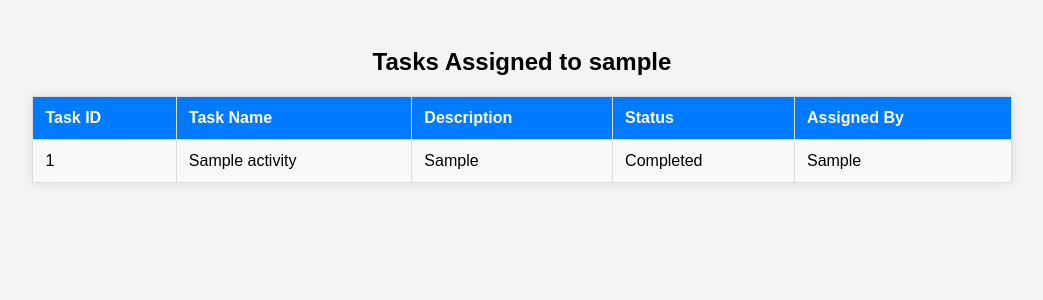
After one commit to VishnuMK2006/to_do, a Django app: page /get_info/task-assign/1/ in a window 1280 px wide. The commit adds this page. Shown: the top 300 px of the page, without its empty margins (118-1161 px from the left). Run offline with Django 5.2, Linux system fonts and the light colour scheme; tables that the repository leaves empty hold one stand-in row (values such as "Sample post").

Commit message:
final with minar changes

```diff
--- a/get_info/templates/get_info/task_assign.html
+++ b/get_info/templates/get_info/task_assign.html
@@ -11,13 +11,13 @@
         <h2 class="text-center">Task Assignment</h2>
 
         <!-- Task Assignment Form -->
-        <form method="POST" action="{%url 'assign_task' %}">
+        <form method="POST" action="{% url 'assign_task' admin.user_id %}">
             {% csrf_token %}
 
             <div class="form-group">
                 <label for="task_name">Task Name</label>
                 <input type="text" class="form-control" id="task_name" name="task_name" required>
-                <input type="text" class="form-control" id="admin_id" name="admin_id" hidden value="1">
+                <input type="text" class="form-control" id="admin_id" name="admin_id" hidden value="#####"> #######
             </div>
 
             <div class="form-group">
--- /dev/null
+++ b/get_info/templates/get_info/user_task.html
@@ -0,0 +1,61 @@
+<!DOCTYPE html>
+<html lang="en">
+<head>
+    <meta charset="UTF-8">
+    <title>{{ user.user_name }}'s Tasks</title>
+    <style>
+        body {
+            font-family: Arial, sans-serif;
+            background: #f4f4f4;
+            padding: 20px;
+        }
+        h2 {
+            text-align: center;
+        }
+        table {
+            width: 80%;
+            margin: 0 auto;
+            background: white;
+            border-collapse: collapse;
+            box-shadow: 0px 0px 10px rgba(0,0,0,0.1);
+        }
+        th, td {
+            padding: 12px;
+            border: 1px solid #ddd;
+            text-align: left;
+        }
+        th {
+            background: #007BFF;
+            color: white;
+        }
+        tr:nth-child(even) {
+            background: #f9f9f9;
+        }
+    </style>
+</head>
+<body>
+    <h2>Tasks Assigned to {{ user.user_name }}</h2>
+    <table>
+        <tr>
+            <th>Task ID</th>
+            <th>Task Name</th>
+            <th>Description</th>
+            <th>Status</th>
+            <th>Assigned By</th>
+        </tr>
+        {% for t in task %}
+        <tr>
+            <td>{{ t.task_id }}</td>
+            <td>{{ t.task_name }}</td>
+            <td>{{ t.task_des }}</td>
+            <td>{{ t.status|yesno:"Completed,Pending" }} </td>
+            <td>{{ t.created_by }}</td>
+        </tr>
+        {% empty %}
+        <tr>
+            <td colspan="5" style="text-align:center;">No tasks assigned.</td>
+        </tr>
+        {% endfor %}
+    </table>
+</body>
+</html>
--- a/get_info/urls.py
+++ b/get_info/urls.py
@@ -1,8 +1,9 @@
 from django.urls import path
 from . import views
 urlpatterns=[
-    path('admin_task_assignment/',views.admin_user_list,name='admin_user_list'),
-    path('t_submit/',views.assign_task,name='assign_task'),
+    path('admin_task_assignment/<int:user_id>/',views.admin_user_list,name='admin_user_list'),
+    path('t_submit/<int:user_id>/',views.assign_task,name='assign_task'),
     path('signup/',views.signup_area,name='signup_area'),
     path('login/',views.login_area,name='login_area'),
+    path('task-assign/<int:user_id>/', views.task_assign, name='task_assign'),
 ]
--- a/get_info/views.py
+++ b/get_info/views.py
@@ -1,4 +1,4 @@
-from django.shortcuts import render, redirect
+from django.shortcuts import render, redirect,get_object_or_404
 from .models import *
 from django.contrib import messages
 def todo_list(request):
@@ -28,25 +28,28 @@ def complete_task(req):
     return redirect('todo_list')
 
 ##admin user list code
-def admin_user_list(request):
-    task_list=Activity.objects.all()
+def admin_user_list(request,user_id):
+    user = get_object_or_404(User, user_id=user_id)
+    #task_list=Activity.objects.all()
+    task_list = Activity.objects.filter(created_by=user)
     user_list=User.objects.filter(role='user')
-    return render(request,'get_info/task_assign.html', {'user_list':user_list,'task_list':task_list})
+    return render(request,'get_info/task_assign.html', {'user_list':user_list,'task_list':task_list,'admin': user})
 
-def assign_task(request):
+def assign_task(request,user_id):
+    user = get_object_or_404(User, user_id=user_id)
     if request.method == 'POST':
         t_title=request.POST.get('task_name')
         t_des=request.POST.get('task_des')
         t_assign_to = request.POST.get('assin_to')
-        t_assign_by = request.POST.get('admin_id')
+        #t_assign_by = request.POST.get('admin_id')
         user_instance = User.objects.get(user_id=t_assign_to)#get the object first based on the id tassign the obj to the foreginkey variable
         Activity.objects.create(
             task_name=t_title,
             task_des=t_des,
             assin_to=user_instance,
-            created_by=t_assign_by,
+            created_by=user,
         )
-    return redirect('admin_user_list')
+    return redirect('admin_user_list', user_id=user_id)
 
 
 ## sign up details to insert
@@ -72,11 +75,21 @@ def login_area(request):
     if request.method == 'POST':
         username = request.POST.get('username')
         password = request.POST.get('password')
-
         user = User.objects.filter(user_name=username, password=password).first()
         if user:
             messages.success(request, f'Welcome, {username}!')
-            return redirect('login_area')  # or redirect to dashboard
+            current_user= User.objects.get(user_name=username)
+            role=current_user.role
+            if role == 'admin' or role== 'Admin':
+                return redirect('admin_user_list', user_id=user.user_id)
+            else:
+                return redirect('task_assign', user_id=user.user_id)
         else:
             messages.error(request, 'Invalid username or password.')
-    return render(request,'get_info/login.html')
+
+    return render(request, 'get_info/login.html')
+
+def task_assign(request, user_id):
+    user = get_object_or_404(User, user_id=user_id)
+    task_list = Activity.objects.filter(assin_to=user_id)
+    return render(request, 'get_info/user_task.html', {'user': user,'task':task_list})
```
Also changed, not shown: get_info/templates/get_info/login.html (+14 -22 lines).
